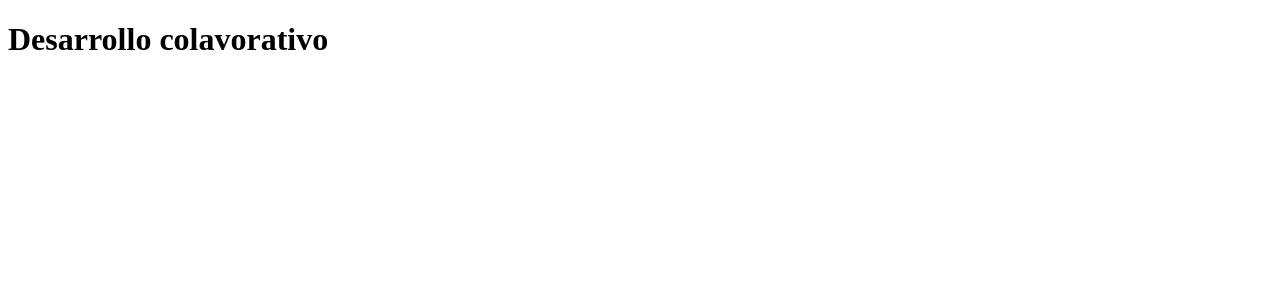
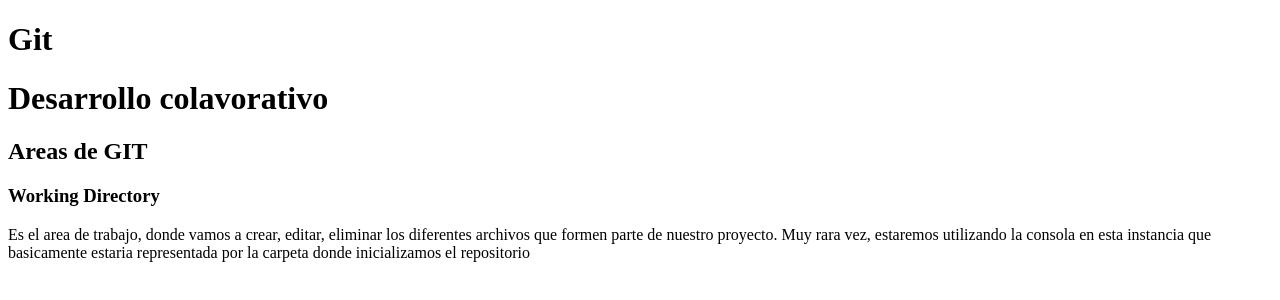
Before and after one commit to fcontarino/git-col-v19, a plain HTML site: page index.html in a window 1280 px wide. Drawn offline with Linux system fonts and the light colour scheme.

Commit message:
Areas GIT: Working Directory

```diff
--- a/index.html
+++ b/index.html
@@ -8,7 +8,15 @@
 </head>
 <body>
     <header>
+        <h1>Git</h1>
         <h1>Desarrollo colavorativo</h1>
     </header>
+    <section>
+        <h2>Areas de GIT</h2>
+        <article>
+            <h3>Working Directory</h3>
+            <p>Es el area de trabajo, donde vamos a crear, editar, eliminar los diferentes archivos que formen parte de nuestro proyecto. Muy rara vez, estaremos utilizando la consola en esta instancia que basicamente estaria representada por la carpeta donde inicializamos el repositorio</p>
+        </article>
+    </section>
 </body>
 </html>
```
